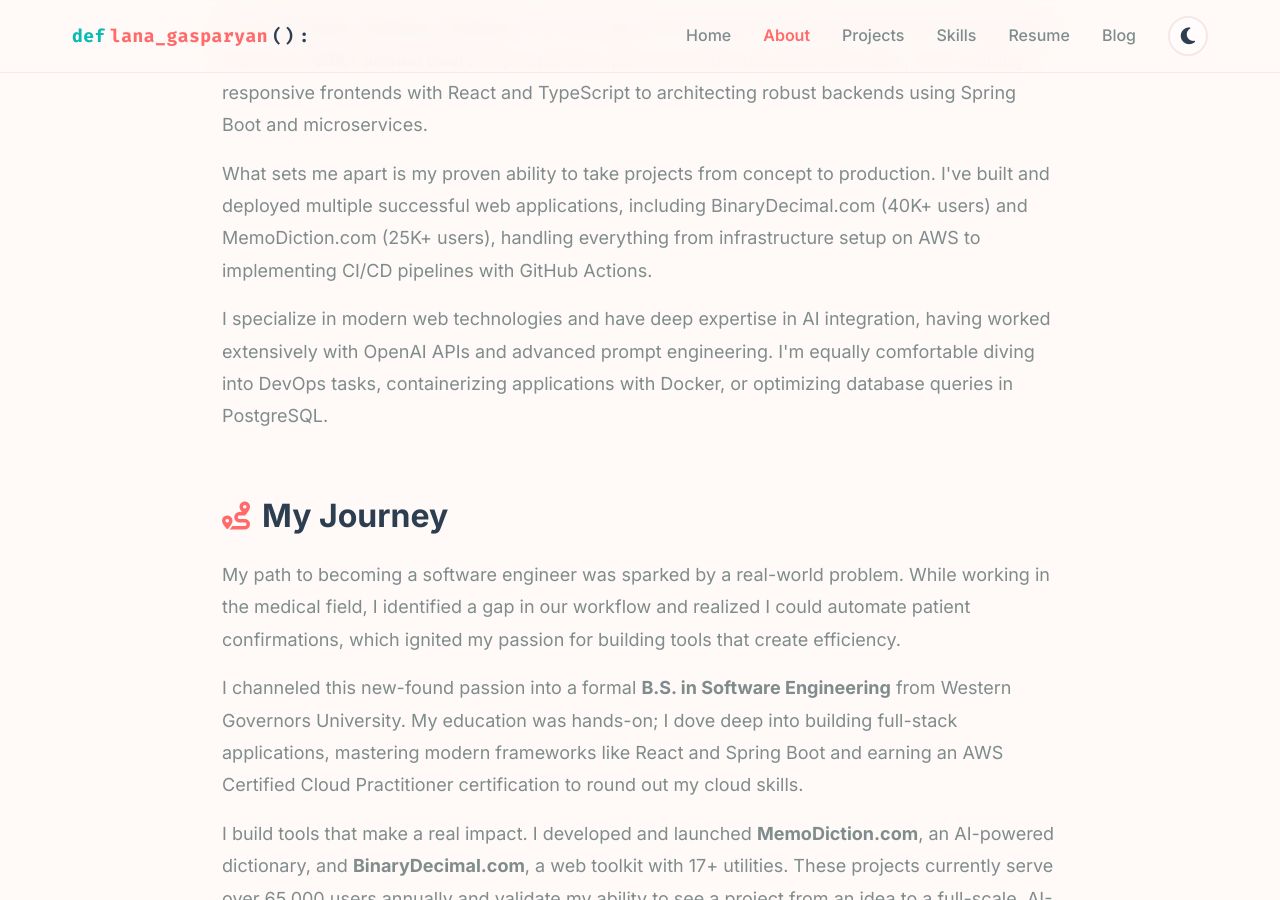
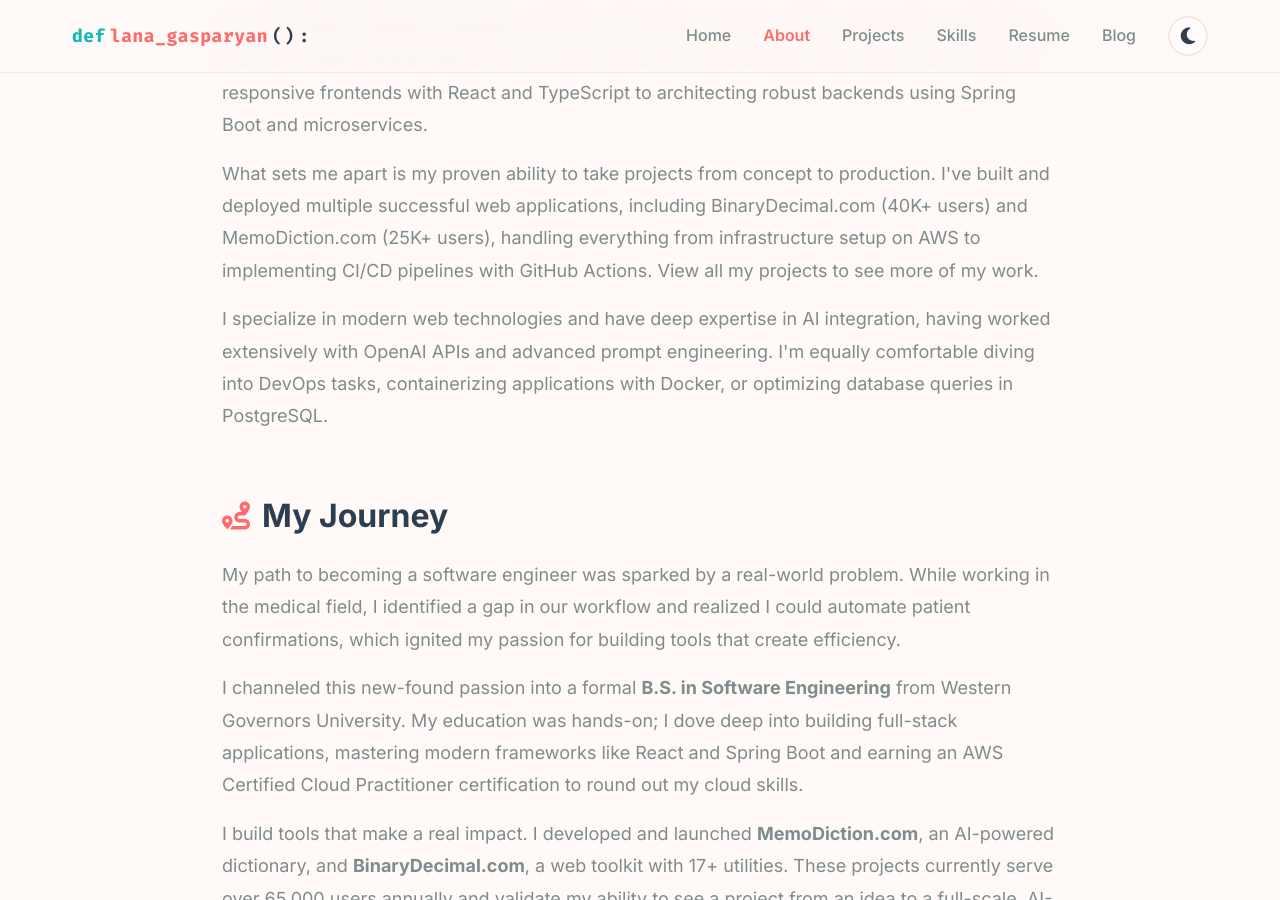
Before and after one commit to lanagasparyan/lanagasparyan.github.io, a Jekyll site: the page built from about.markdown, in a window 1280 px wide and 900 px high, scrolled down 473 px. Built offline with Jekyll 4.4.1, drawn with Linux system fonts in a browser that asks for light colours; some of the changed text lies outside the part shown.

Commit message:
feat: implement internal linking strategy for improved SEO and navigation

```diff
--- a/about.markdown
+++ b/about.markdown
@@ -33,6 +33,7 @@
             and deployed multiple successful web applications, including <a href="https://binarydecimal.com" target="_blank">BinaryDecimal.com</a>
             (40K+ users) and <a href="https://memodiction.com" target="_blank">MemoDiction.com</a> (25K+ users),
             handling everything from infrastructure setup on AWS to implementing CI/CD pipelines with GitHub Actions.
+            <a href="{{ '/projects/' | relative_url }}">View all my projects</a> to see more of my work.
         </p>
         <p>
             I specialize in modern web technologies and have deep expertise in AI integration, having worked
@@ -155,6 +156,12 @@
             <li><strong>Database Design</strong> - Creating efficient database schemas and optimizing queries for PostgreSQL and SQL databases</li>
             <li><strong>UI/UX Implementation</strong> - Crafting responsive, accessible interfaces with Tailwind CSS, ensuring great user experiences across all devices</li>
         </ul>
+        <p style="margin-top: 1.5rem;">
+            <a href="{{ '/skills/' | relative_url }}" class="btn btn-outline btn-small">
+                <i class="fas fa-arrow-right"></i>
+                Explore My Full Tech Stack
+            </a>
+        </p>
     </section>
 
     <!-- Beyond Code -->
--- a/index.markdown
+++ b/index.markdown
@@ -56,7 +56,7 @@
         <div class="hero-skills">
             <div class="section-header">
                 <h2>Technical Expertise</h2>
-                <p class="section-subtitle">Technologies I work with daily</p>
+                <p class="section-subtitle">Technologies I work with daily · <a href="{{ '/skills/' | relative_url }}" class="text-link">View all skills →</a></p>
             </div>
             <div class="skills-grid">
                 <div class="skill-card">
--- a/projects.markdown
+++ b/projects.markdown
@@ -21,7 +21,8 @@
         <p>
             I specialize in building full-stack applications that solve real problems and serve real users.
             My projects span web development, AI integration, cloud architecture, and enterprise systems,
-            demonstrating proficiency across the entire development stack.
+            demonstrating proficiency across the entire development stack. Want to know more?
+            <a href="{{ '/about/' | relative_url }}">Read my full story</a>.
         </p>
         <div class="stats">
             <div class="stat-item">
--- a/skills.markdown
+++ b/skills.markdown
@@ -346,6 +346,10 @@
                 <i class="fas fa-briefcase"></i>
                 View My Projects
             </a>
+            <a href="{{ '/about/' | relative_url }}" class="btn btn-outline">
+                <i class="fas fa-user"></i>
+                About Me
+            </a>
             <a href="https://github.com/lanagasparyan/Resume/blob/master/lana_gasparyan_resume_latest.pdf" class="btn btn-outline" target="_blank">
                 <i class="fas fa-file-pdf"></i>
                 Download Resume
```
